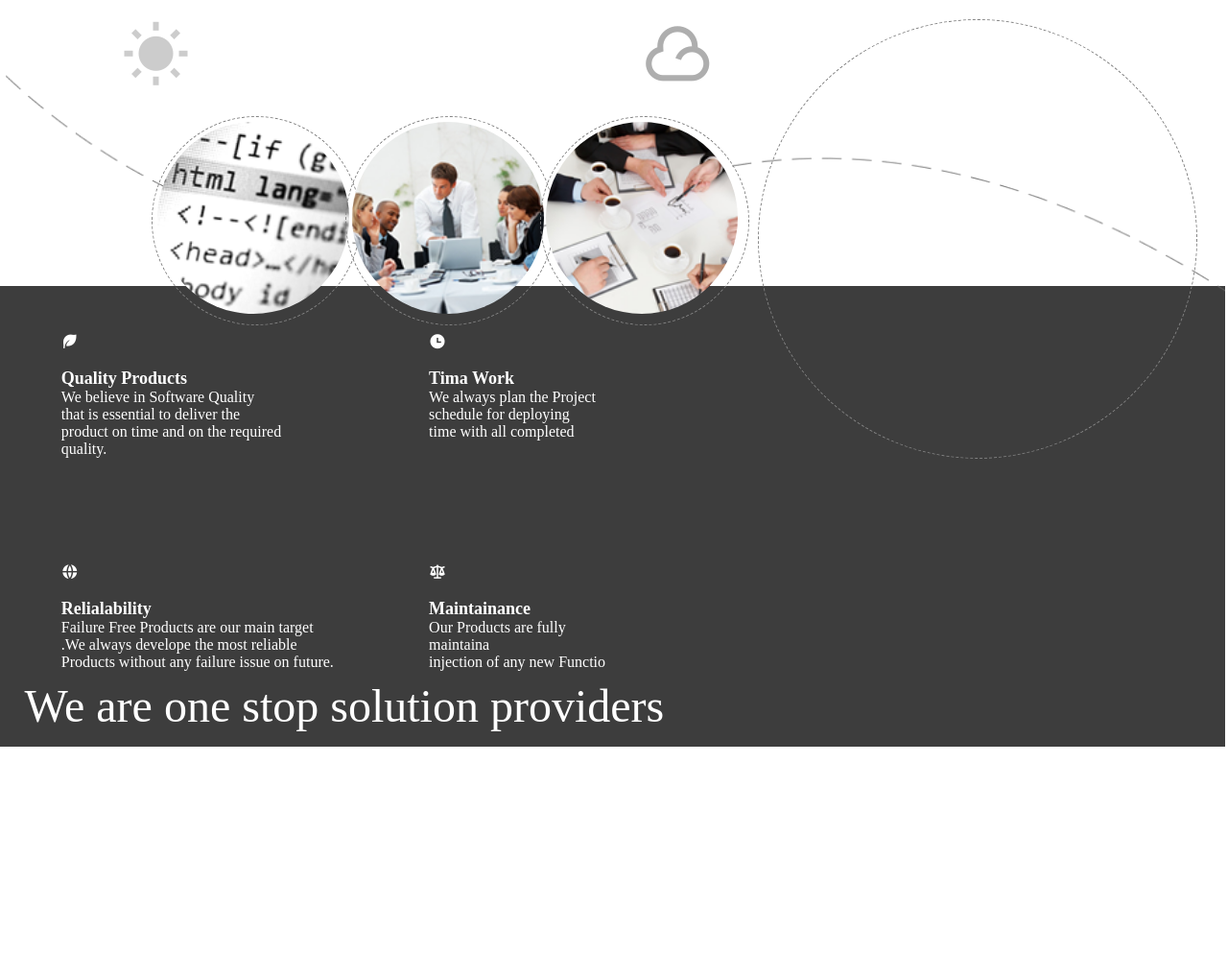
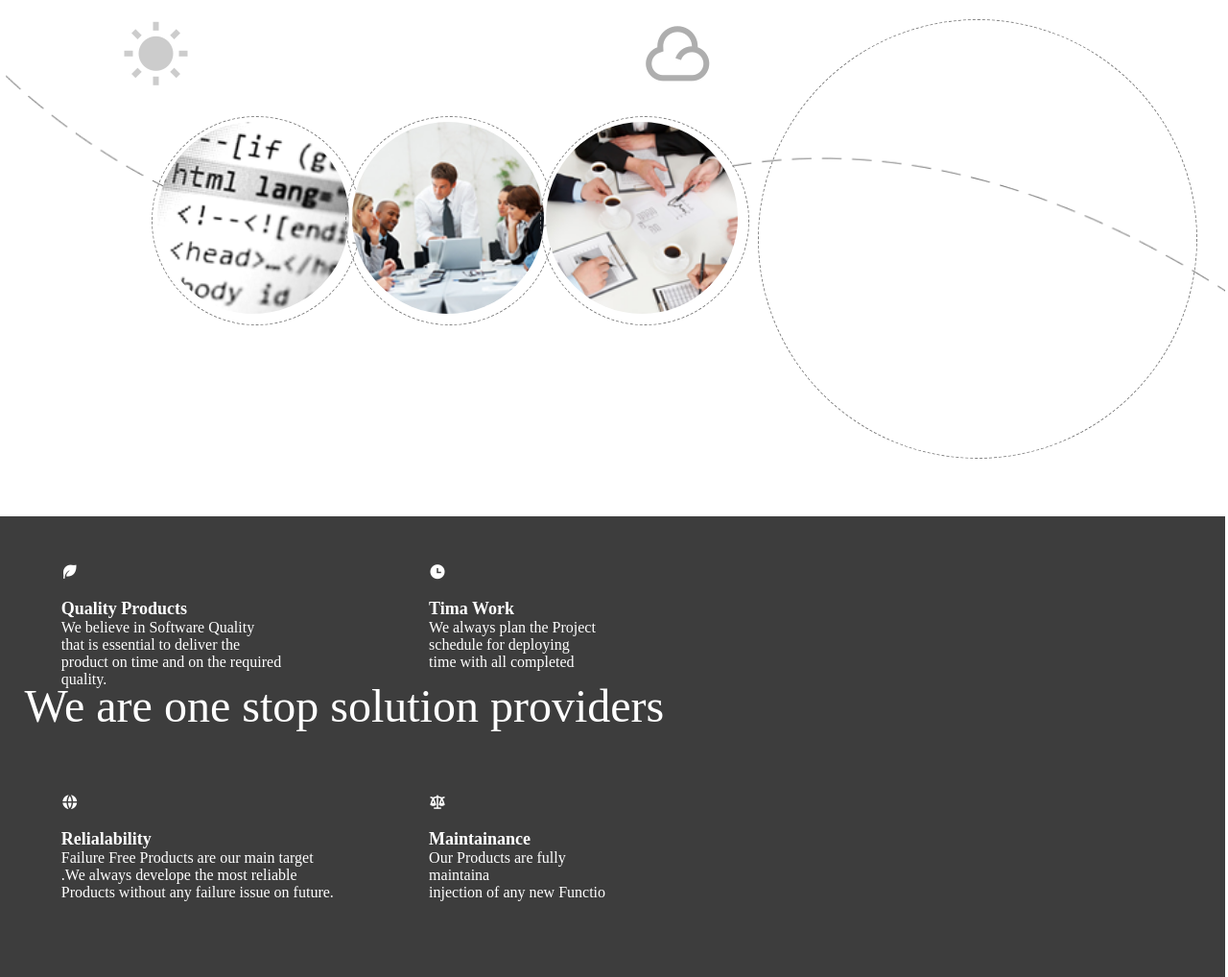
Before and after one commit to Mozama1/Elexoft, a plain HTML site: page index.html in a window 1280 px wide. Shown: the part 5038-6056 px from the top of the page at 96% size. Drawn offline with nearby package versions, Linux system fonts and the light colour scheme.

Commit message:
Update body.css

```diff
--- a/body.css
+++ b/body.css
@@ -683,7 +683,7 @@ height: 4vh;width: 27%;top: 89%;position: absolute;left:35%;padding-left: 5%;pad
     color: white;background-color: rgb(219, 36, 36);border-radius: 5%;
 }
 .para6a{
-    height: 60vh;width: 99.8%;background-color:rgb(61, 61, 61);position: absolute;top: 667%;
+    height: 60vh;width: 99.8%;background-color:rgb(61, 61, 61);position: absolute;top: 697%;
 }
 .para6b{
     font-size:medium;position: absolute;top: 10%;left: 5%;color: white;
```
